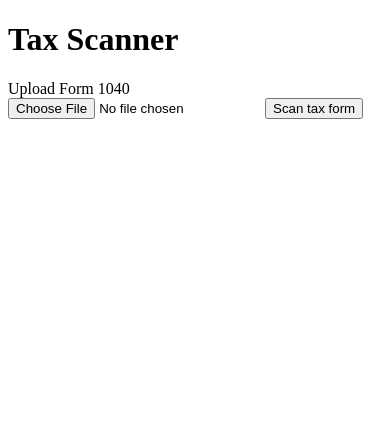
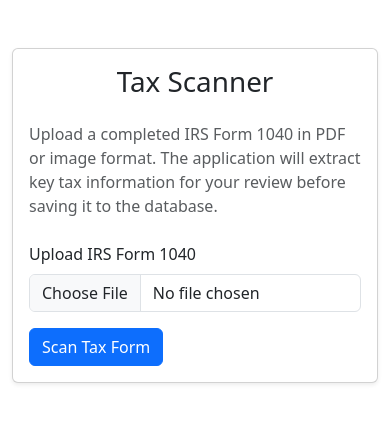
Before and after one commit to quantumleapquokka/tax-scanner, a FastAPI app: page / in a window 390 px wide. Shown: the top 430 px of the page. Run offline with FastAPI, Linux system fonts and the light colour scheme.

Commit message:
style: formatted interface and responsive buttons

```diff
--- a/templates/index.html
+++ b/templates/index.html
@@ -4,91 +4,198 @@
     <meta charset="UTF-8">
     <meta name="viewport" content="width=device-width, initial-scale=1.0">
     <title>Tax Scanner</title>
+    <link
+    href="https://cdn.jsdelivr.net/npm/bootstrap@5.3.7/dist/css/bootstrap.min.css"
+    rel="stylesheet">
 </head>
 <body>
-    <main>
-        <h1>Tax Scanner</h1>
+    <main class="container py-5">
+        <div class="card shadow-sm">
+            <div class="card-body">
+                <h1 class="text-center mb-4">Tax Scanner</h1>
 
-        <form action="/scan" method="post" enctype="multipart/form-data">
-            <label for="tax-form">Upload Form 1040</label>
+                <form
+                    id="scan-form"
+                    action="/scan"
+                    method="post"
+                    enctype="multipart/form-data">
+                    <div class="mb-3">
+                        <p class="text-muted mb-4">
+                            Upload a completed IRS Form 1040 in PDF or image format.
+                            The application will extract key tax information for your review
+                            before saving it to the database.
+                        </p>
+                        <label for="tax-form" class="form-label">
+                            Upload IRS Form 1040
+                        </label>
+
                         <input
+                            class="form-control"
                             id="tax-form"
                             name="file"
                             type="file"
                             accept=".pdf,.png,.jpg,.jpeg"
-                required
-            >
-            <button type="submit">Scan tax form</button>
+                            required>
+                    </div>
+
+                    <button
+                        id="scan-button"
+                        class="btn btn-primary"
+                        type="submit">
+                        Scan Tax Form
+                    </button>
+                    <div
+                        id="loading-message"
+                        class="mt-3"
+                        style="display: none;">
+                        <div class="d-flex align-items-center">
+                            <div
+                                class="spinner-border spinner-border-sm text-primary me-2"
+                                role="status">
+                            </div>
+                            <span>Scanning file...</span>
+                        </div>
+                    </div>
                 </form>
 
                 {% if error %}
-            <p>{{ error }}</p>
+                    <div class="alert alert-danger mt-4">
+                        {{ error }}
+                    </div>
                 {% endif %}
 
                 {% if tax_data %}
-<section>
-    <h2>Review extracted information</h2>
+                    <section class="mt-5">
+                        <h2 class="mb-4">Review Extracted Information</h2>
 
                         <form action="/accept" method="post">
-        <label for="taxpayer-name">Taxpayer name</label>
+
+                            <div class="mb-3">
+                                <label
+                                    for="taxpayer-name"
+                                    class="form-label">
+                                    Taxpayer Name
+                                </label>
+
                                 <input
+                                    class="form-control"
                                     id="taxpayer-name"
                                     name="taxpayer_name"
                                     value="{{ tax_data.taxpayer_name or '' }}"
-            required
-        >
+                                    required>
+                            </div>
 
-        <label for="filing-status">Filing status</label>
+                            <div class="mb-3">
+                                <label
+                                    for="filing-status"
+                                    class="form-label">
+                                    Filing Status
+                                </label>
+
                                 <input
+                                    class="form-control"
                                     id="filing-status"
                                     name="filing_status"
                                     value="{{ tax_data.filing_status or '' }}"
-        >
+                                    required>
+                            </div>
 
-        <label for="wages">Wages</label>
+                            <div class="mb-3">
+                                <label
+                                    for="wages"
+                                    class="form-label">
+                                    Wages
+                                </label>
+
                                 <input
+                                    class="form-control"
                                     id="wages"
                                     name="wages"
                                     type="number"
                                     step="0.01"
                                     value="{{ tax_data.wages or '' }}"
-        >
+                                    required>
+                            </div>
 
-        <label for="agi">Adjusted gross income</label>
+                            <div class="mb-3">
+                                <label
+                                    for="agi"
+                                    class="form-label">
+                                    Adjusted Gross Income
+                                </label>
+
                                 <input
+                                    class="form-control"
                                     id="agi"
                                     name="adjusted_gross_income"
                                     type="number"
                                     step="0.01"
-            value="{{ tax_data.adjusted_gross_income or '' }}"
-        >
+                                    value="{{ tax_data.adjusted_gross_income or '' }}">
+                            </div>
 
-        <label for="total-tax">Total tax</label>
+                            <div class="mb-3">
+                                <label
+                                    for="total-tax"
+                                    class="form-label">
+                                    Total Tax
+                                </label>
+
                                 <input
+                                    class="form-control"
                                     id="total-tax"
                                     name="total_tax"
                                     type="number"
                                     step="0.01"
-            value="{{ tax_data.total_tax or '' }}"
-        >
+                                    value="{{ tax_data.total_tax or '' }}">
+                            </div>
 
-        <label for="refund">Refund amount</label>
+                            <div class="mb-4">
+                                <label
+                                    for="refund"
+                                    class="form-label">
+                                    Refund Amount
+                                </label>
+
                                 <input
+                                    class="form-control"
                                     id="refund"
                                     name="refund_amount"
                                     type="number"
                                     step="0.01"
-            value="{{ tax_data.refund_amount or '' }}"
-        >
+                                    value="{{ tax_data.refund_amount or '' }}">
+                            </div>
 
-        <button type="submit">Accept</button>
+                            <button
+                                class="btn btn-success w-100"
+                                type="submit">
+                                Accept Tax Return
+                            </button>
+
                         </form>
                     </section>
                 {% endif %}
 
                 {% if saved %}
-<p>Tax return accepted and saved successfully.</p>
+                    <div class="alert alert-success mt-4">
+                        Tax return accepted and saved successfully.
+                    </div>
                 {% endif %}
+            </div>
+        </div>
     </main>
+
+    <script>
+        document
+            .getElementById("scan-form")
+            .addEventListener("submit", function () {
+
+                const button = document.getElementById("scan-button");
+                const loading = document.getElementById("loading-message");
+
+                button.disabled = true;
+                button.textContent = "Scanning...";
+                loading.style.display = "block";
+            });
+    </script>
 </body>
 </html>
```
Lines whose indentation alone changed are shown as unchanged.
